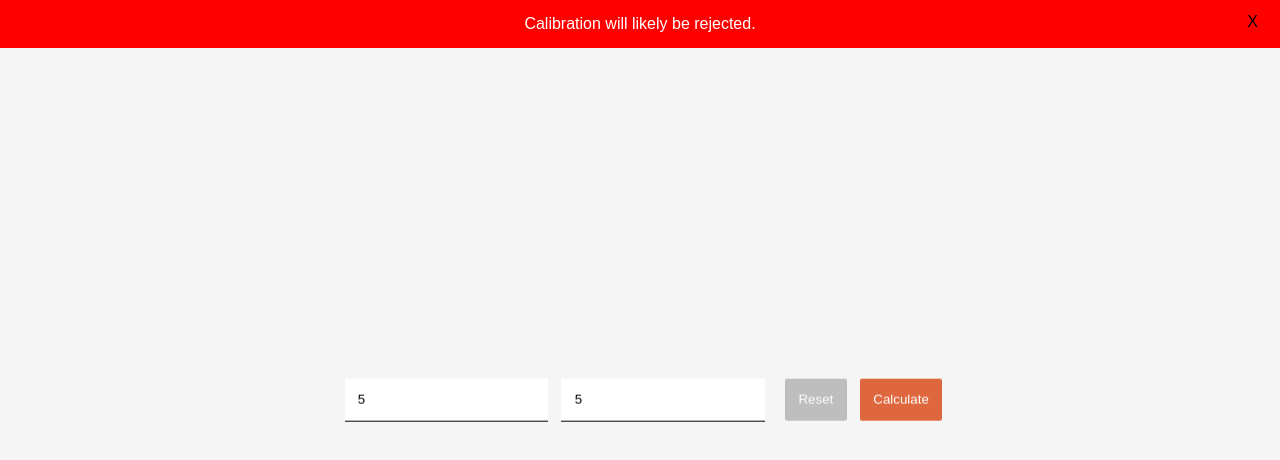
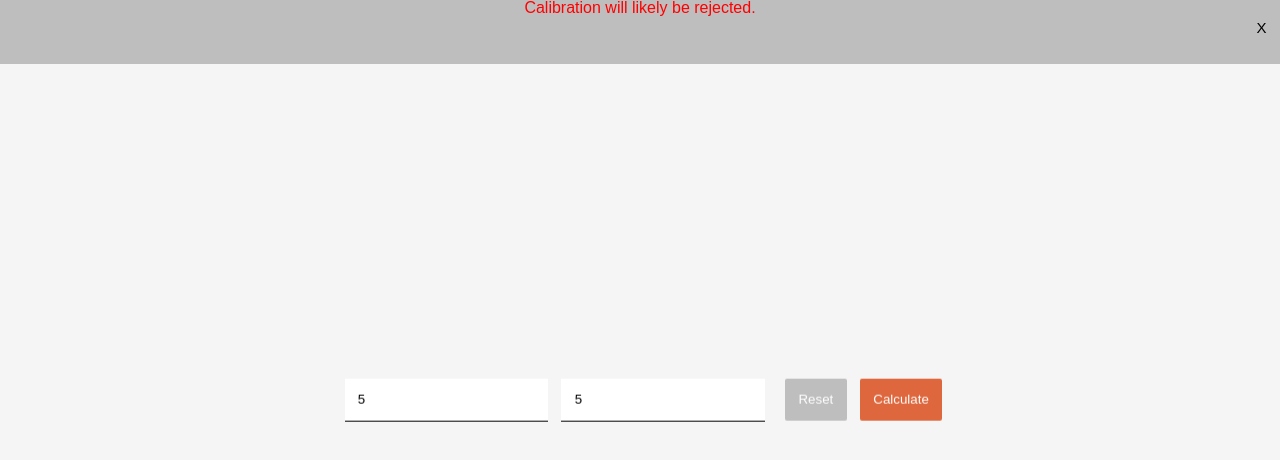
Before and after one commit to ryanwiemer/cal-factor, a React (Create React App) app: page / in a window 1280 px wide. Both pictures are taken after typing "5", "5" into the empty fields and a click on the button "Calculate". Shown: the top 460 px of the page. Built offline with nearby package versions, Linux system fonts and the light colour scheme.

Commit message:
More WIP on the notifications

```diff
--- a/src/components/Calculator.js
+++ b/src/components/Calculator.js
@@ -6,6 +6,7 @@ class Calculator extends Component {
       this.state = {
         isig : '',
         blood : '',
+        notificationClass: '',
         notificationMessage: ''
       }
   }
@@ -14,12 +15,14 @@ class Calculator extends Component {
     this.setState({
       blood: '',
       isig: '',
+      notificationClass:'notification--hide',
       notificationMessage: ''
     });
   }
 
  hideNotification = () => {
    this.setState({
+     notificationClass: 'notification--hide',
      notificationMessage: ''
    });
   }
@@ -31,35 +34,38 @@ class Calculator extends Component {
     if (equationResult >= 1.5 && equationResult <= 20 ) {
       console.log(equationResult);
       this.setState({
-        notificationMessage: 'notification--calibration-accepted'
+        notificationClass: 'notification--accepted',
+        notificationMessage: 'Calibration will likely be accepted.'
       });
     }
 
     if (equationResult < 1.5 ) {
       console.log(equationResult);
       this.setState({
-        notificationMessage: 'notification--calibration-rejected'
+        notificationClass: 'notification--rejected',
+        notificationMessage: 'Calibration will likely be rejected.'
       });
     }
 
     if (equationResult > 20 ) {
       console.log(equationResult);
       this.setState({
-        notificationMessage: 'notification--calibration-rejected'
+        notificationClass: 'notification--rejected',
+        notificationMessage: 'Calibration will likely be rejected.'
       });
     }
 
     if (a.length === 0 ) {
-      console.log("Blood Glucose Reading is missing");
       this.setState({
-        notificationMessage: 'notification--missing-data'
+        notificationClass: 'notification--missing',
+        notificationMessage: 'Missing Data. Please check that both values are entered in.'
       });
     }
 
     if (b.length === 0 ) {
-      console.log("ISIG Value is missing");
       this.setState({
-        notificationMessage: 'notification--missing-data'
+        notificationClass: 'notification--missing',
+        notificationMessage: 'Missing Data. Please check that both values are entered in.'
       });
     }
 
@@ -68,7 +74,10 @@ class Calculator extends Component {
   render() {
     return (
       <section>
-      <div id="notification" className={'notification ' + this.state.notificationMessage}>
+      <div id="notification" className={'notification ' + this.state.notificationClass}>
+        <p className="notification-message notification-message--accepted">Calibration will likely be accepted.</p>
+        <p className="notification-message notification-message--rejected">Calibration will likely be rejected.</p>
+        <p className="notification-message notification-message--missing">Missing Data. Please check that both values are entered in.</p>
         <button
           className="button button--hide-notification"
           onClick={this.hideNotification}
--- /dev/null
+++ b/src/scss/objects/_buttons.scss
@@ -0,0 +1,52 @@
+/* ------- *
+ * Buttons *
+ * ------- */
+
+.button-container {
+  @extend %clearfix;
+  float: left;
+  margin: auto;
+  width: 100%;
+  @include bp(medium) {
+    width: auto;
+  }
+  .button {
+    width: 100%;
+    display: block;
+    @include bp(medium) {
+      width: auto;
+      display: inline-block;
+   }
+  }
+}
+
+.button {
+  appearance: none;
+  outline: none;
+  border: none;
+  background: none;
+  &:hover {
+    cursor: pointer;
+  }
+}
+
+.button--reset {
+  color: white;
+  border-radius: 2px;
+  padding: 1em;
+  background: $tertiary;
+  margin-bottom: 1em;
+  @include bp(medium) {
+    margin: 0 0 0 1em;
+  }
+}
+
+.button--calculate {
+  color: white;
+  border-radius: 2px;
+  padding: 1em;
+  background: $highlight;
+  @include bp(medium) {
+    margin-left: 1em;
+  }
+}
--- a/src/scss/objects/_calculator.scss
+++ b/src/scss/objects/_calculator.scss
@@ -33,141 +33,3 @@
   margin-bottom: 2em;
   display: none;
 }
-
-
-//Inputs
-.input-container {
-  float: left;
-  margin: auto auto 1em auto;
-  width: 100%;
-  @include bp(medium) {
-    width: auto;
-    margin: auto;
- }
-}
-
-.input {
-  appearance: none;
-  outline: none;
-  border: none;
-  border-bottom: 1px solid $base;
-  background: white;
-  margin-bottom: 1em;
-  padding: 1em;
-  color: $base;
-  display: block;
-  width: 100%;
-  &::placeholder {
-    color: gray;
-    text-align: center;
-  }
-  @include bp(medium) {
-    margin: 0 .5em;
-    width: auto;
-    display: inline-block;
- }
-}
-
-//Buttons
-.button-container {
-  @extend %clearfix;
-  float: left;
-  margin: auto;
-  width: 100%;
-  @include bp(medium) {
-    width: auto;
-  }
-  .button {
-    width: 100%;
-    display: block;
-    @include bp(medium) {
-      width: auto;
-      display: inline-block;
-   }
-  }
-}
-
-.button {
-  appearance: none;
-  outline: none;
-  border: none;
-  background: none;
-  &:hover {
-    cursor: pointer;
-  }
-}
-
-.button--reset {
-  color: white;
-  border-radius: 2px;
-  padding: 1em;
-  background: $tertiary;
-  margin-bottom: 1em;
-  @include bp(medium) {
-    margin: 0 0 0 1em;
-  }
-}
-
-.button--calculate {
-  color: white;
-  border-radius: 2px;
-  padding: 1em;
-  background: $highlight;
-  @include bp(medium) {
-    margin-left: 1em;
-  }
-}
-
-//Notifications
-.notification {
-  text-align: center;
-  &:before {
-    padding: 1em 0;
-    position: fixed;
-    top: 0;
-    left: 0;
-    right: 0;
-    z-index: 0;
-  }
-}
-
-.notification--calibration-accepted,
-.notification--missing-data,
-.notification--calibration-rejected {
-  .button--hide-notification {
-    display: block;
-  }
-}
-
-.button--hide-notification {
-  font-size: 1em;
-  z-index: 99;
-  position: fixed;
-  right: 1em;
-  top: .75em;
-  z-index: 999;
-  display: none;
-}
-
-.notification--calibration-accepted {
-  &:before {
-    content: "Calibration will likely be accepted.";
-    background: green;
-    color: white;
-  }
-}
-
-.notification--missing-data {
-  &:before {
-    content: "Missing Data. Please check that both values are entered in.";
-    background: yellow;
-  }
-}
-
-.notification--calibration-rejected {
-  &:before {
-    content: "Calibration will likely be rejected.";
-    background: red;
-    color: white;
-  }
-}
--- /dev/null
+++ b/src/scss/objects/_notifications.scss
@@ -0,0 +1,79 @@
+/* ------- *
+ * Notifications *
+ * ------- */
+
+//Notification Topbar
+.notification {
+  background: $tertiary;
+  padding: 2em 0;
+  position: fixed;
+  top: 0;
+  left: 0;
+  right: 0;
+  //height: 100px;
+  z-index: 99;
+  text-align: center;
+  transform: translate3d(0, -100%, 0);
+  transition: all .5s;
+  p {
+    //transition: all .5s;
+  }
+}
+
+.notification--hide {
+  transform: translate3d(0, -100%, 0);
+  p {
+    transition-delay: .5s;
+  }
+}
+
+.notification--accepted {
+  transform: translate3d(0, 0, 0);
+  .notification-message--rejected {
+    color: green;
+    opacity: 1;
+    visibility: visible;
+  }
+}
+
+.notification--missing {
+  transform: translate3d(0, 0, 0);
+  .notification-message--missing {
+    color: yellow;
+    opacity: 1;
+    visibility: visible;
+  }
+}
+
+.notification--rejected {
+  transform: translate3d(0, 0, 0);
+  .notification-message--rejected {
+    color: red;
+    opacity: 1;
+    visibility: visible;
+  }
+}
+
+//Notification Message Paragraph
+.notification-message {
+  display: inline-block;
+  position: absolute;
+  top: 0;
+  left: 0;
+  right: 0;
+  //bottom: 0;
+  opacity: 0;
+  margin: auto;
+  visibility: hidden;
+}
+
+
+// Hide Notification "X" Button
+.button--hide-notification {
+  font-size: 15px;
+  position: absolute;
+  right: .5em;
+  top: 50%;
+  margin-top: -14px;
+  z-index: 999;
+}
--- a/src/scss/style.scss
+++ b/src/scss/style.scss
@@ -12,3 +12,6 @@
 
 //Objects
 @import "objects/_calculator";
+@import "objects/_inputs";
+@import "objects/_buttons";
+@import "objects/_notifications";
--- a/src/style.css
+++ b/src/style.css
@@ -110,6 +110,9 @@ body {
   margin-bottom: 2em;
   display: none; }
 
+/* ------- *
+ * Inputs  *
+ * ------- */
 .input-container {
   float: left;
   margin: auto auto 1em auto;
@@ -139,6 +142,9 @@ body {
       width: auto;
       display: inline-block; } }
 
+/* ------- *
+ * Buttons *
+ * ------- */
 .button-container {
   float: left;
   margin: auto;
@@ -181,40 +187,61 @@ body {
     .button--calculate {
       margin-left: 1em; } }
 
+/* ------- *
+ * Notifications *
+ * ------- */
 .notification {
-  text-align: center; }
-  .notification:before {
-    padding: 1em 0;
-    position: fixed;
-    top: 0;
-    left: 0;
-    right: 0;
-    z-index: 0; }
+  background: #bebebe;
+  padding: 2em 0;
+  position: fixed;
+  top: 0;
+  left: 0;
+  right: 0;
+  z-index: 99;
+  text-align: center;
+  transform: translate3d(0, -100%, 0);
+  transition: all .5s; }
 
-.notification--calibration-accepted .button--hide-notification,
-.notification--missing-data .button--hide-notification,
-.notification--calibration-rejected .button--hide-notification {
-  display: block; }
+.notification--hide {
+  transform: translate3d(0, -100%, 0); }
+  .notification--hide p {
+    transition-delay: .5s; }
+
+.notification--accepted {
+  transform: translate3d(0, 0, 0); }
+  .notification--accepted .notification-message--rejected {
+    color: green;
+    opacity: 1;
+    visibility: visible; }
+
+.notification--missing {
+  transform: translate3d(0, 0, 0); }
+  .notification--missing .notification-message--missing {
+    color: yellow;
+    opacity: 1;
+    visibility: visible; }
+
+.notification--rejected {
+  transform: translate3d(0, 0, 0); }
+  .notification--rejected .notification-message--rejected {
+    color: red;
+    opacity: 1;
+    visibility: visible; }
+
+.notification-message {
+  display: inline-block;
+  position: absolute;
+  top: 0;
+  left: 0;
+  right: 0;
+  opacity: 0;
+  margin: auto;
+  visibility: hidden; }
 
 .button--hide-notification {
-  font-size: 1em;
-  z-index: 99;
-  position: fixed;
-  right: 1em;
-  top: .75em;
-  z-index: 999;
-  display: none; }
-
-.notification--calibration-accepted:before {
-  content: "Calibration will likely be accepted.";
-  background: green;
-  color: white; }
-
-.notification--missing-data:before {
-  content: "Missing Data. Please check that both values are entered in.";
-  background: yellow; }
-
-.notification--calibration-rejected:before {
-  content: "Calibration will likely be rejected.";
-  background: red;
-  color: white; }
+  font-size: 15px;
+  position: absolute;
+  right: .5em;
+  top: 50%;
+  margin-top: -14px;
+  z-index: 999; }
```
Also changed, not shown: src/scss/objects/_inputs.scss (added, +36 -0 lines).
